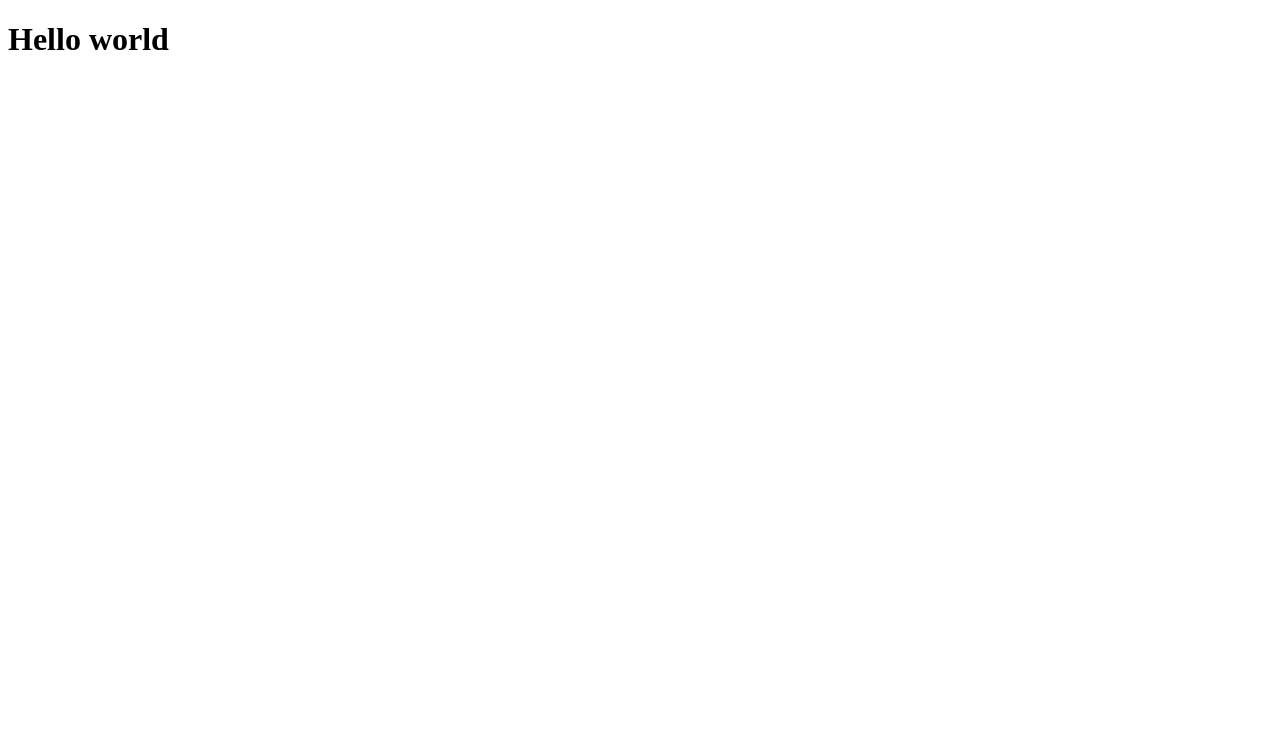
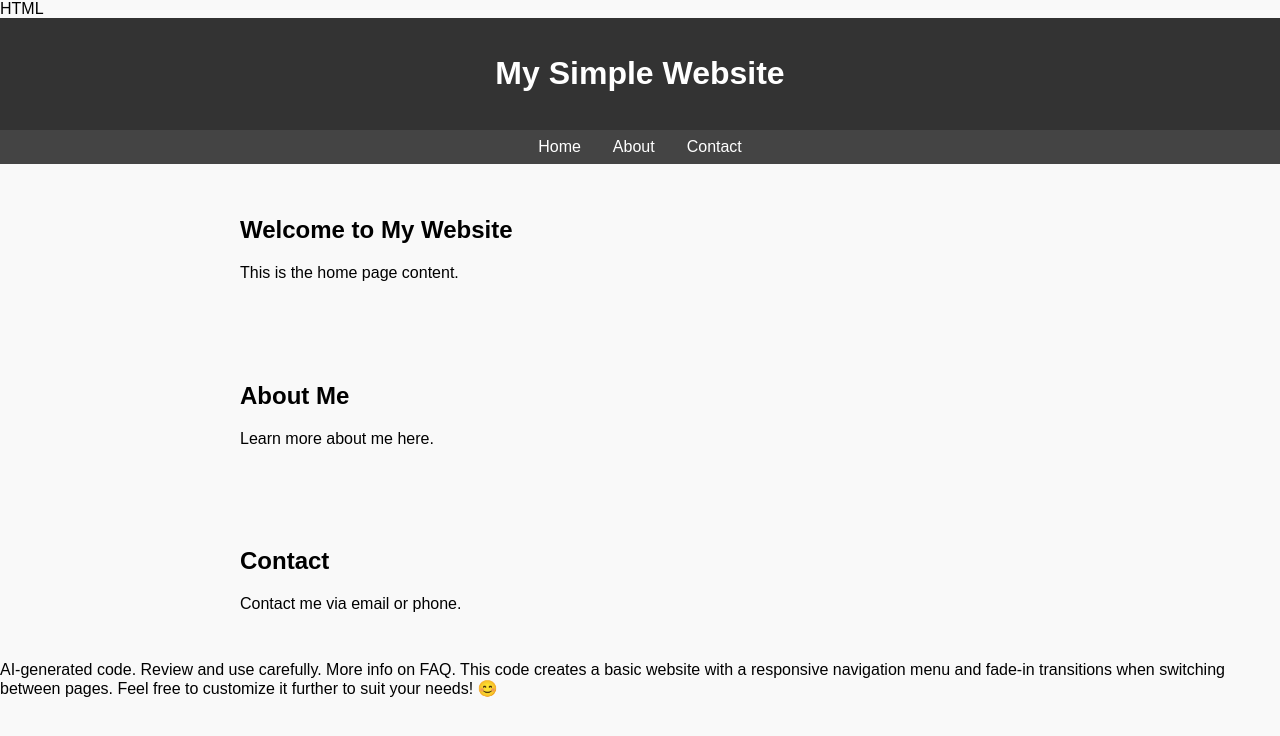
Before and after one commit to descale-work/descale.work.github.io, a plain HTML site: page index.html in a window 1280 px wide. Drawn offline with Linux system fonts and the light colour scheme.

Commit message:
Update index.html
Added AI generated boilerplate code.

```diff
--- a/index.html
+++ b/index.html
@@ -1,8 +1,91 @@
+HTML
+
 <!DOCTYPE html>
-<html>
+<html lang="en">
+<head>
+    <meta charset="UTF-8">
+    <meta name="viewport" content="width=device-width, initial-scale=1.0">
+    <title>My Simple Website</title>
+    <style>
+        /* Basic styling */
+        body {
+            font-family: Arial, sans-serif;
+            margin: 0;
+            padding: 0;
+            background-color: #f9f9f9;
+        }
+        header {
+            background-color: #333;
+            color: #fff;
+            padding: 1rem;
+            text-align: center;
+        }
+        nav {
+            display: flex;
+            justify-content: center;
+            background-color: #444;
+            padding: 0.5rem;
+        }
+        nav a {
+            color: #fff;
+            text-decoration: none;
+            margin: 0 1rem;
+            transition: opacity 0.3s ease;
+        }
+        nav a:hover {
+            opacity: 0.7;
+        }
+        .content {
+            max-width: 800px;
+            margin: 0 auto;
+            padding: 2rem;
+        }
+
+        /* Fade transition animation */
+        .fade-in {
+            opacity: 0;
+            animation: fadeIn 1s ease forwards;
+        }
+        @keyframes fadeIn {
+            to {
+                opacity: 1;
+            }
+        }
+    </style>
+</head>
 <body>
-
-<h1>Hello world</h1>
-
+    <header>
+        <h1>My Simple Website</h1>
+    </header>
+    <nav>
+        <a href="#home">Home</a>
+        <a href="#about">About</a>
+        <a href="#contact">Contact</a>
+    </nav>
+    <div class="content fade-in" id="home">
+        <h2>Welcome to My Website</h2>
+        <p>This is the home page content.</p>
+    </div>
+    <div class="content fade-in" id="about">
+        <h2>About Me</h2>
+        <p>Learn more about me here.</p>
+    </div>
+    <div class="content fade-in" id="contact">
+        <h2>Contact</h2>
+        <p>Contact me via email or phone.</p>
+    </div>
+    <script>
+        // Add smooth scroll behavior
+        document.querySelectorAll('nav a').forEach(link => {
+            link.addEventListener('click', e => {
+                e.preventDefault();
+                const targetId = link.getAttribute('href').substring(1);
+                const targetElement = document.getElementById(targetId);
+                targetElement.scrollIntoView({ behavior: 'smooth' });
+            });
+        });
+    </script>
 </body>
 </html>
+AI-generated code. Review and use carefully. More info on FAQ.
+This code creates a basic website with a responsive navigation menu and fade-in transitions when switching between pages. Feel free to customize it further to suit your needs! 😊
```
